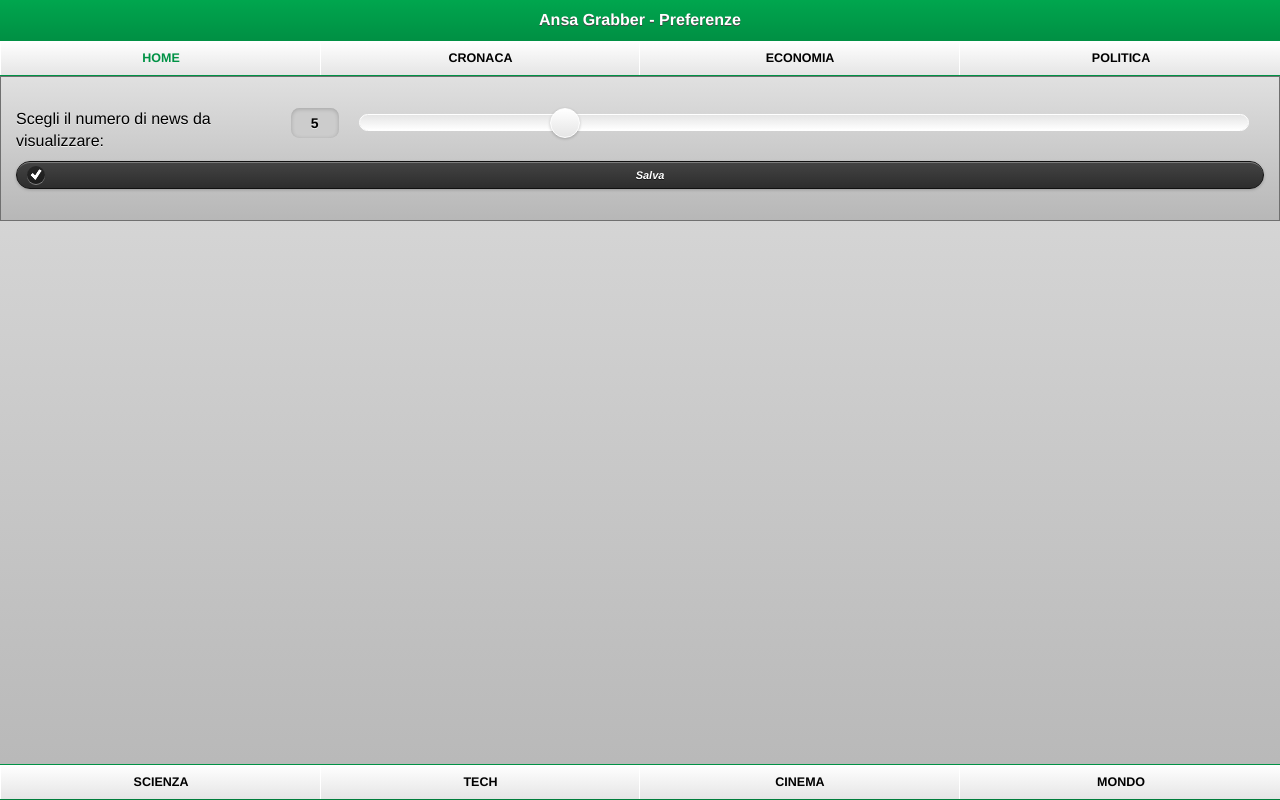
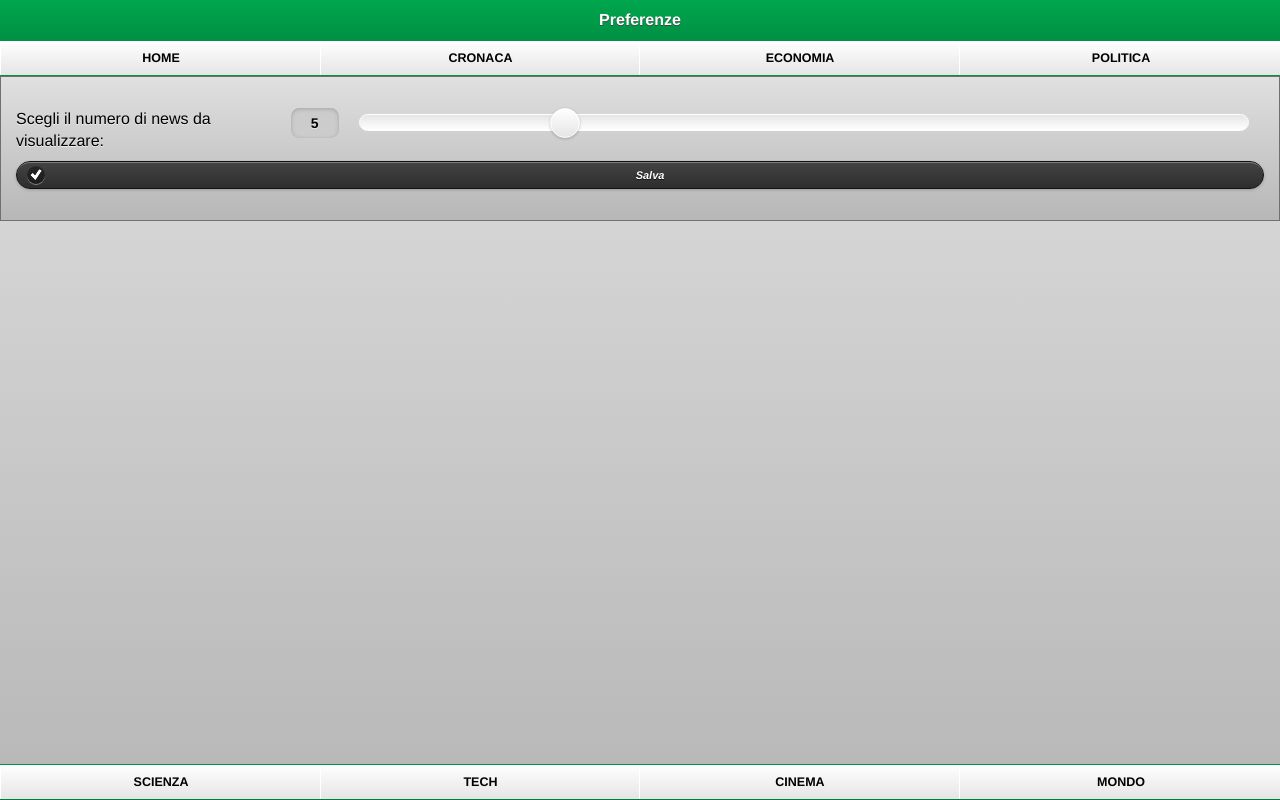
Before and after one commit to maurelio79/ansa, a plain HTML site: page preferenze.html in a window 1280 px wide. Drawn offline with Linux system fonts and the light colour scheme.

Commit message:
Fixed active link color and preference page

```diff
--- a/preferenze.html
+++ b/preferenze.html
@@ -34,10 +34,10 @@
 */
     </script>
         <div data-role="header" data-position="fixed"  data-theme="f">
-        <h1>Ansa Grabber - Preferenze</h1>
+        <h1>Preferenze</h1>
             <div data-role="navbar">
             <ul>
-				<li><a href="index.html" id="active" data-ajax="false">HOME</a></li>
+				<li><a href="index.html" data-ajax="false">HOME</a></li>
                 <li><a href="cronaca.html" data-ajax="false">CRONACA</a></li>
                 <li><a href="economia.html" data-ajax="false" >ECONOMIA</a></li>
                 <li><a href="politica.html" data-ajax="false">POLITICA</a></li>
```
